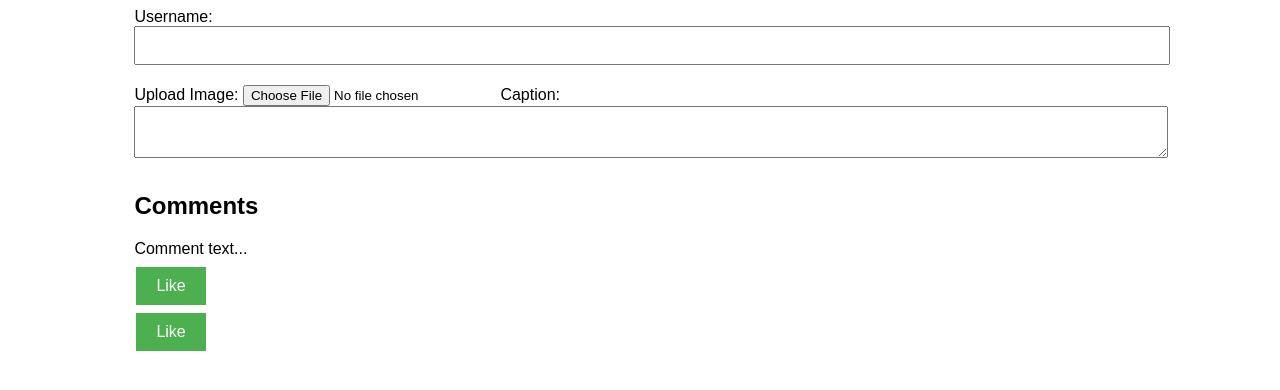
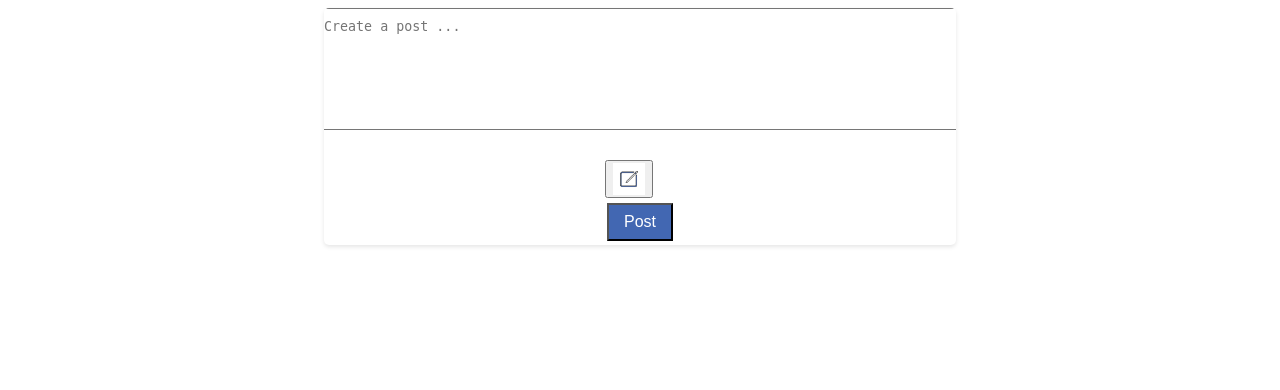
Before and after one commit to ShitalKandel/django_app, a Django app: template web_app/templates/home_page.html in a window 1280 px wide. Shown: the top 390 px of the page. Run offline with Django 5.2, Linux system fonts and the light colour scheme; the template is opened without the code that fills it, so the values that code supplies are empty; parts of the project's set-up code (start-up, migrations or seed data) failed here and were passed over.

Commit message:
feeds added

```diff
--- a/static/basic.css
+++ b/static/basic.css
@@ -1,40 +1,63 @@
-body {
-    font-family: Arial, sans-serif;
-}
-
-.container {
-    width:  80%;
+.post-create {
+    /* list-style-type: none; */
+    justify-content: center;
+    max-width:  50%;
     margin: auto;
-}
-
-input[type="text"],
-textarea {
-    width:  100%;
-    padding:  10px;
-    margin-bottom:  10px;
+    gap: 10px;
+    padding: 0;
+    display: flex;
+    overflow: hidden;
+    flex-direction: column;
+    align-items: center;
+    background-color: #fff;
+    box-shadow:  0  2px  4px rgba(0,  0,  0,  0.1);
+    border-radius:  5px;
 }
 
 input[type="file"] {
-    margin-top:  10px;
+    margin-bottom:  20px;
 }
 
-.like {
-    background-color: #4CAF50;
-    border: none;
+textarea {
+    width:  100%;
+    height:  100px;
+    padding:  10px;
+    resize: vertical;
+    margin-bottom:  20px;
+}
+
+.image-post-group {
+    display: flex;
+    align-items: center;
+    gap:  10px;
+    margin-top:  20px;
+}
+
+.post-btn {
+    background-color: #4267b2;
     color: white;
-    padding:  10px  20px;
+    padding:  8px  15px;
     text-align: center;
     text-decoration: none;
     display: inline-block;
     font-size:  16px;
     margin:  4px  2px;
+    transition-duration:  0.4s;
     cursor: pointer;
 }
 
-.comments {
-    margin-top:  20px;
+.post-btn:hover {
+    background-color: #53525f;
 }
 
-.comment p {
-    margin-bottom:  5px;
+.image-icon-post img {
+    width:  35px;
+    height:  32px;
+    max-width:  32px;
+    max-height:  32px;
+    cursor: pointer;
+    border: none;
+    background: none;
+    display: block;
+    /* object-fit: contain;  */
 }
--- a/static/style.css
+++ b/static/style.css
@@ -9,8 +9,8 @@ body {
 }
 
 .container {
-    max-width: 1000px; /* Maximum width of 1000px */
-    width: 50%; /* Adjust as needed */
+    max-width: 1000px;
+    width: 50%;
     margin: 150px auto;
     padding: 20px;
     background-color: #fff;
--- a/web_app/forms.py
+++ b/web_app/forms.py
@@ -1,6 +1,5 @@
 from django import forms
 from .models import UserProfile , Photo
-
 
 class SignupForm(forms.Form):
     first_name = forms.CharField(max_length=100)
--- a/web_app/templates/home_page.html
+++ b/web_app/templates/home_page.html
@@ -2,32 +2,28 @@
 <html lang="en">
 <head>
     <meta charset="UTF-8">
-    <title>Web Application</title>
+    <title>Create Post</title>
     {% load static %}
     <link rel="stylesheet" href="{% static 'basic.css' %}">
+
+</head>
 <body>
-    <div class="container">
-        <label for="username">Username:</label>
-        <input type="text" id="username" name="username">
+    <div class="post-create">
+                <textarea id="caption" name="caption" placeholder="Create a post ..."></textarea>
 
-        <label for="imageUpload">Upload Image:</label>
-        <input type="file" id="imageUpload" name="imageUpload">
-
-        <label for="caption">Caption:</label>
-        <textarea id="caption" name="caption"></textarea>
-
-        <section class="comments">
-            <h2>Comments</h2>
-            <div class="comment">
-                <p>Comment text...</p>
-                <button class="like">Like</button>
+        <div class="image-icon-group" >
+            <div class="image-icon-post" onclick="upload_image()">
+        <button type="submit">
+            <img src="{% static 'image.png' %}" href="{% url 'web_app:upload_image' %}"></img>
+        </button>
             </div>
-
-        </section>
-
-        <button class="like">Like</button>
+        <button type="submit" class="post-btn">Post</button>
+        </div>
     </div>
-
-    <script src="app.js"></script>
-</body>
+    <script>
+        function upload_image(){
+            document.getElementById('imageUpload').click();
+        }
+    </script>
+    </body>
 </html>
--- a/web_app/templates/login.html
+++ b/web_app/templates/login.html
@@ -14,7 +14,7 @@
         <form method="post" action="{% url 'web_app:login' %}">
             {% csrf_token %}</h1>
             <div class="icon-media">
-                <img src="{% static 'media/media.jpeg'%}"  alt="Psycho Media Icon">
+                <img src="{% static 'psyco.png' %}"  alt="Psycho Media Icon">
             </div>
             <h2>Login to your Account</h2>
             <div class="form-group">
--- a/web_app/templates/login_success.html
+++ b/web_app/templates/login_success.html
@@ -10,6 +10,7 @@
 <body>
     {% include 'navbar.html' %}
     {% include 'toggle.html' %}
+    {% include 'home_page.html' %}
 
     {% include 'image.html' %}
 
--- a/web_app/templates/navbar.html
+++ b/web_app/templates/navbar.html
@@ -64,7 +64,7 @@
 
     <div class="topnav">
       <div class="psychomedia">
-        <img src="{% static 'media/media.jpeg'%}" class="icon-media" alt="Psycho Media Icon">
+        <img src="{% static 'psyco.png'%}" class="icon-media" alt="Psycho Media Icon">
         <span style="color: white;">Psycho Media</span>
       </div>
       <input type="text" placeholder="Search">
--- a/web_app/templates/register.html
+++ b/web_app/templates/register.html
@@ -11,7 +11,7 @@
     {% csrf_token %}
     <div class="container">
         <form class="register-form" method="POST">
-            <img src="{% static 'media/media.jpeg'%}" class="icon-media" alt="Psycho Media Icon">
+            <img src="{% static 'psyco.png' %}" class="icon-media" alt="Psycho Media Icon">
             {% csrf_token %}
 
             <div class="title">
--- a/web_app/templates/toggle.html
+++ b/web_app/templates/toggle.html
@@ -18,7 +18,7 @@ li {
   flex: 1;
   text-align: center;
   width: 100%;
-}
+}h
 
 li:last-child {
   border-right: none;
--- a/web_app/urls.py
+++ b/web_app/urls.py
@@ -10,6 +10,6 @@ urlpatterns=[
     path('logout/',views.logout,name="logout"),
     path('upload/',views.image_request,name="image_request"),
     path('uploaded/',views.upload_image,name="upload_image"),
-    path('feed/',views.feed,name="feed"),
+    path('feed/',views.create_post,name="create_post"),
     # path('login/<int:id>',views.profile,name="profile"),
 ]
```
Also changed, not shown: web_app/models.py (+6 -5 lines), web_app/views.py (+9 -7 lines), db.sqlite3, static/image.png (added), static/psyco.png (added), web_app/migrations/0001_initial.py, web_app/migrations/0002_photo.py (deleted), web_app/migrations/0003_photo_user.py (deleted), web_app/migrations/0004_userprofile_profile_pic_feeds.py (deleted).
